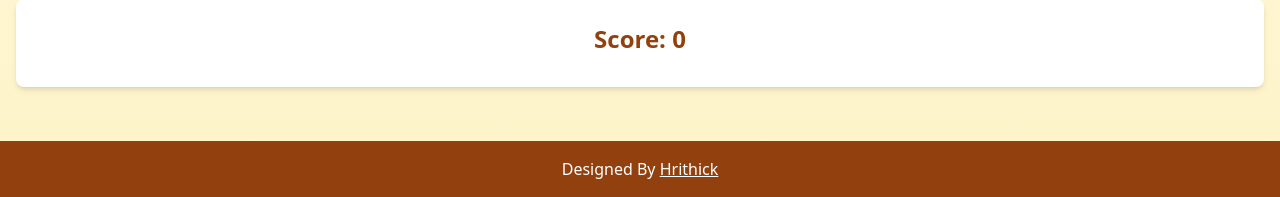
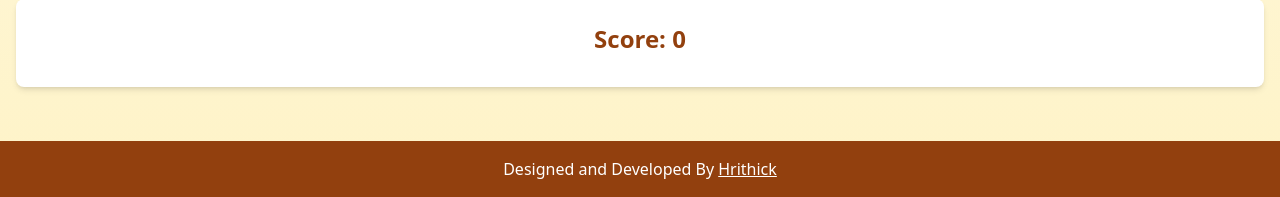
Before and after one commit to Hrithick123/MusicBuddy, a Flask app: page / in a window 1280 px wide. Shown: the part 603-800 px from the top of the page. Run offline with Flask 3, Linux system fonts and the light colour scheme; some libraries are stand-ins or nearby versions.

Commit message:
Update index.html

```diff
--- a/templates/index.html
+++ b/templates/index.html
@@ -116,7 +116,7 @@
     <!-- Footer -->
     <footer class="bg-amber-800 text-white text-center py-4 mt-auto">
         <p>
-            Designed By <a href="https://hrithick123.github.io/hrithickfolio/" target="_blank" class="underline hover:text-amber-300">Hrithick</a>
+            Designed and Developed By <a href="https://hrithick123.github.io/hrithickfolio/" target="_blank" class="underline hover:text-amber-300">Hrithick</a>
         </p>
     </footer>
 </body>
```
